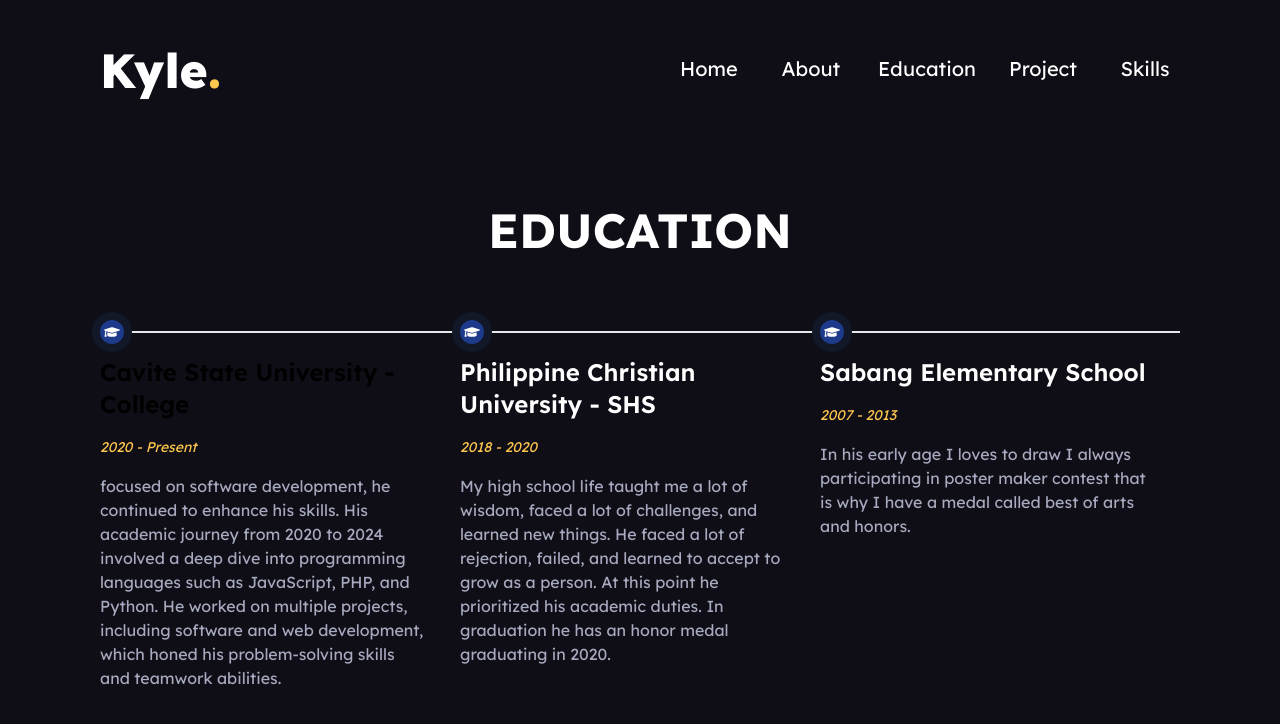
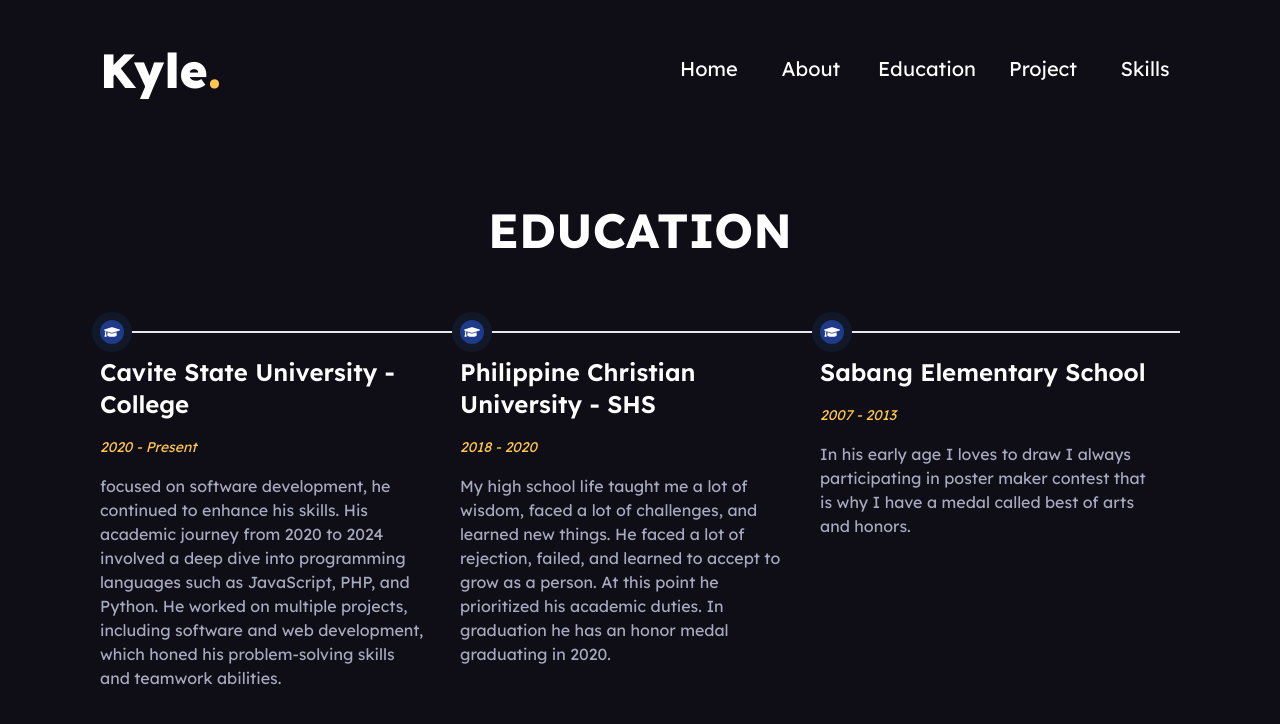
Before and after one commit to UnforgottenxKyle/MyWebsite, a React (Vite) app: page /Education in a window 1280 px wide. Shown: the top 724 px of the page. Built offline with nearby package versions, Linux system fonts and the light colour scheme; a web font is replaced by a local one.

Commit message:
FINAL 5TH COMMIT

```diff
--- a/src/components/Education.jsx
+++ b/src/components/Education.jsx
@@ -20,10 +20,10 @@ const Education = () => {
                 <div className="z-10 flex items-center justify-center w-6 h-6 rounded-full ring-0 bg-blue-900 sm:ring-8 ring-gray-900 shrink-0">
                   <FaGraduationCap className="text-white" />
                 </div>
-                <div className="hidden sm:flex w-full bg-gray-200 h-0.5 dark:bg-gray-700"></div>
+                <div className="hidden sm:flex w-full bg-gray-200 h-0.5 "></div>
               </div>
               <div className="mt-3 sm:pe-8">
-                <h3 className="text-2xl pb-5 font-semibold dark:text-white">
+                <h3 className="text-2xl pb-5 font-semibold text-white">
                   Cavite State University - College
                 </h3>
                 <time className="block mb-5 italic text-sm font-normal leading-none text-[#FFC74D] ">
```
